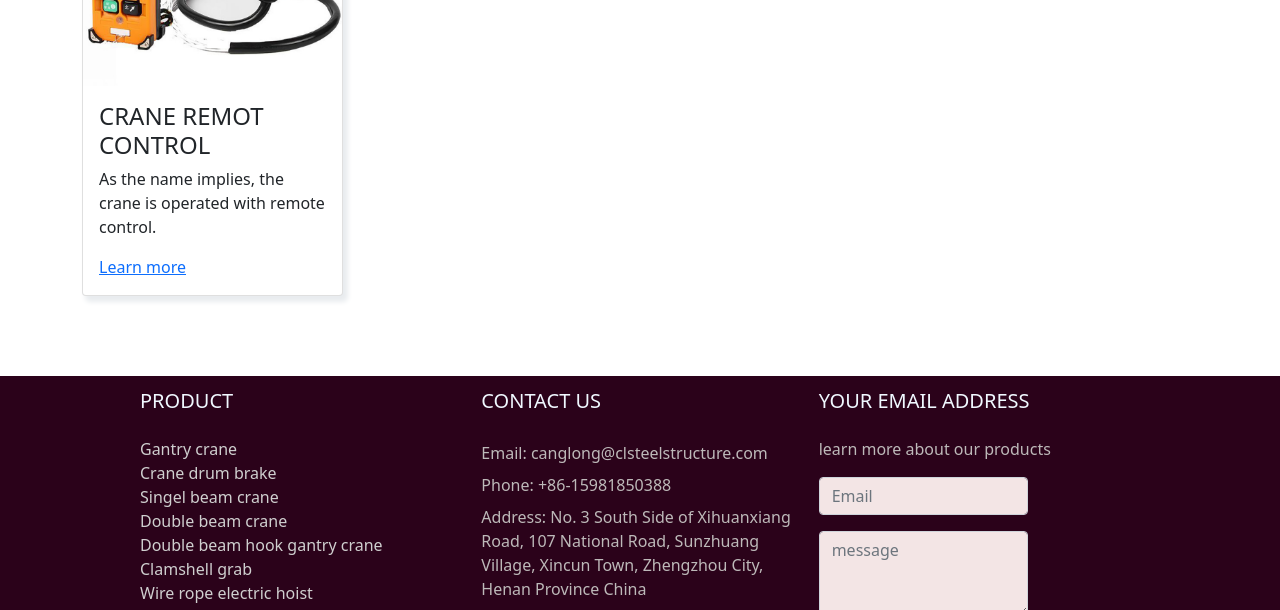
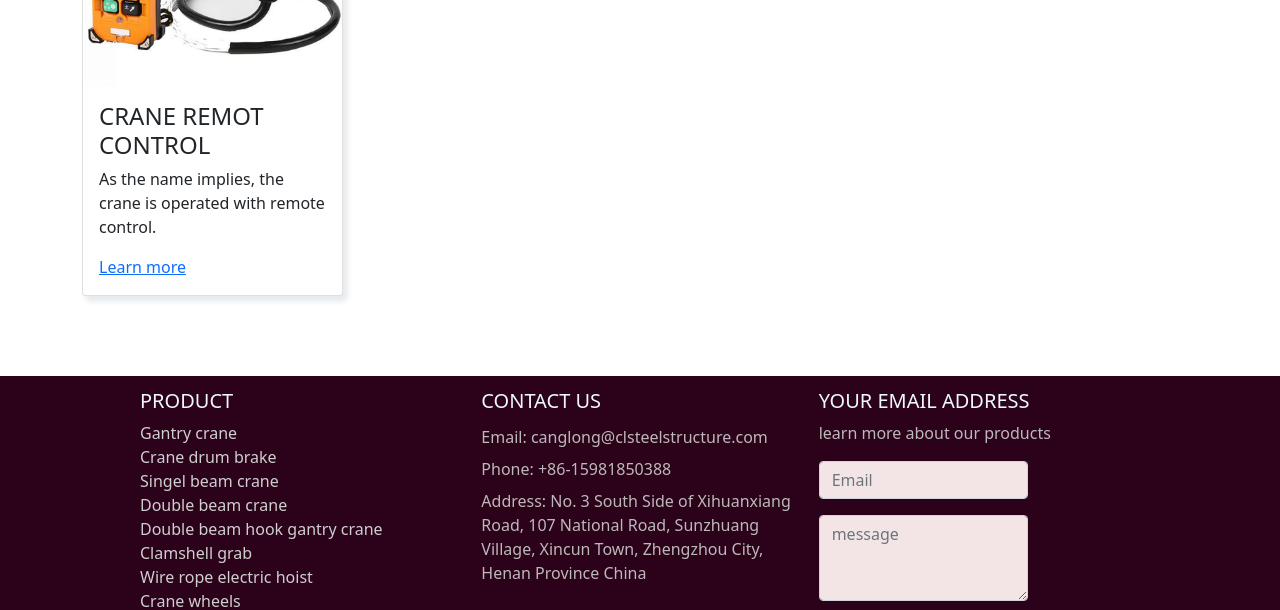
Before and after one commit to alaminmustaq/Wina, a plain HTML site: page machine.html in a window 1280 px wide. Shown: the part 2167-2777 px from the top of the page. Drawn offline with nearby package versions, Linux system fonts and the light colour scheme.

Commit message:
footer space fixed

```diff
--- a/machine.html
+++ b/machine.html
@@ -210,7 +210,7 @@
         <div class="row">
           <div class="col-lg-4">
             <h5>PRODUCT</h5>
-            <ul class="list-unstyled footer-link pt-3" style="color: rgb(189, 185, 185);">
+            <ul class="list-unstyled footer-link" style="color: rgb(189, 185, 185);">
               <li class="d-flex">
                 <a href="#" class="text-dec">Gantry crane</a>
               </li>
@@ -242,7 +242,7 @@
           </div>
           <div class="col-lg-4">
             <h5>CONTACT US</h5>
-            <ul class="list-unstyled footer-link pt-3" style="color:rgb(189, 185, 185);">
+            <ul class="list-unstyled footer-link" style="color:rgb(189, 185, 185);">
               <li class="py-1">
                 <span>Email:</span><span> canglong@clsteelstructure.com</span>
               </li>
@@ -271,7 +271,7 @@
 
           <div class="col-lg-4 ps-2">
             <h5>YOUR EMAIL ADDRESS</h5>
-            <p style="color:rgb(189, 185, 185);" class="pt-3">learn more about our products</p>
+            <p style="color:rgb(189, 185, 185);">learn more about our products</p>
             <form class="row g-3">
               <div class="col-8">
                 <input type="email" class="form-control" placeholder="Email"
```
